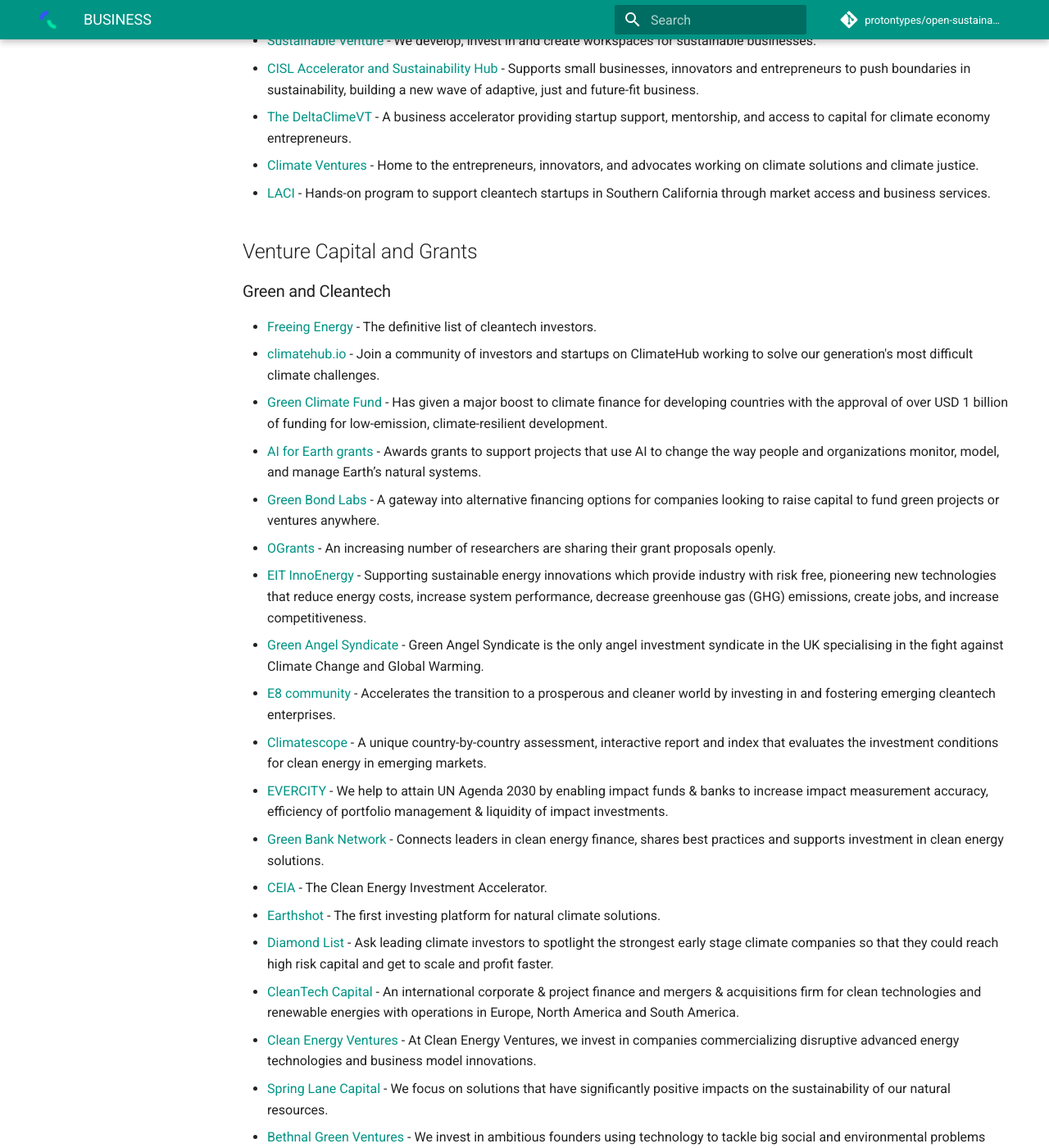
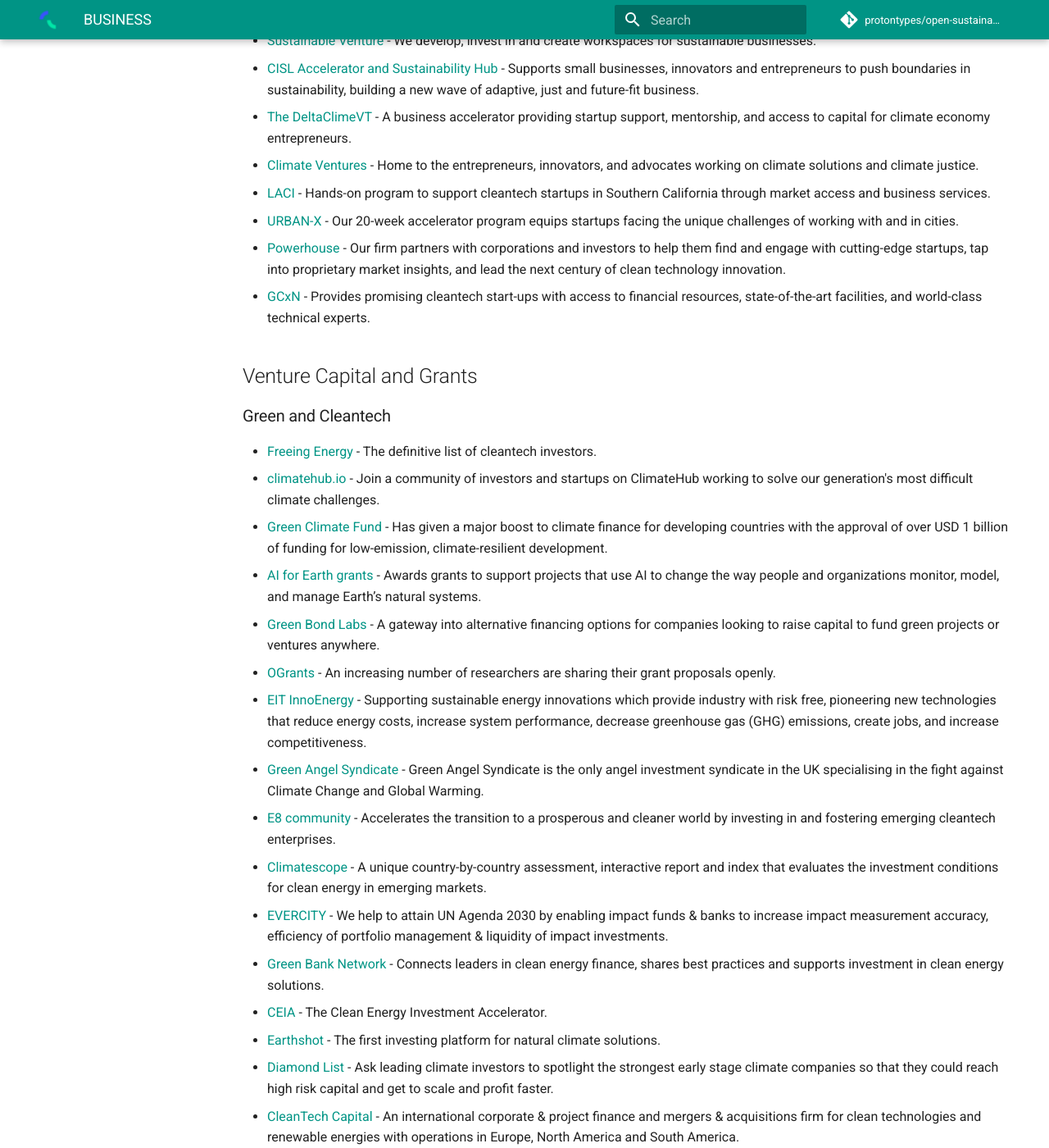
Before and after one commit to protontypes/open-sustainable-technology, an MkDocs documentation site: the page built from docs/BUSINESS.md, in a window 1280 px wide and 1400 px high, scrolled down 2295 px. Shown: the whole window at 82% size. Built offline with MkDocs 1.6.1 and Material for MkDocs 9.7.7, drawn with Linux system fonts in a browser that asks for light colours; comment, search, counter and statistics services are not loaded; some of the changed text lies outside the part shown.

Commit message:
Update BUSINESS.md

```diff
--- a/docs/BUSINESS.md
+++ b/docs/BUSINESS.md
@@ -46,6 +46,9 @@
 * [The DeltaClimeVT](https://deltaclimevt.com/) - A business accelerator providing startup support, mentorship, and access to capital for climate economy entrepreneurs.
 * [Climate Ventures](https://climateventures.org/earthtech/) - Home to the entrepreneurs, innovators, and advocates working on climate solutions and climate justice.
 * [LACI](https://laincubator.org/) - Hands-on program to support cleantech startups in Southern California through market access and business services.
+* [URBAN-X](https://www.urban-x.com/) - Our 20-week accelerator program equips startups facing the unique challenges of working with and in cities.
+* [Powerhouse](https://www.powerhouse.fund/) - Our firm partners with corporations and investors to help them find and engage with cutting-edge startups, tap into proprietary market insights, and lead the next century of clean technology innovation.
+* [GCxN](https://gcxnrel.com/) - Provides promising cleantech start-ups with access to financial resources, state-of-the-art facilities, and world-class technical experts.
 
 
 ## Venture Capital and Grants
@@ -71,6 +74,7 @@
 * [Spring Lane Capital](https://www.springlanecapital.com/) - We focus on solutions that have significantly positive impacts on the sustainability of our natural resources.
 * [Bethnal Green Ventures](https://bethnalgreenventures.com/) - We invest in ambitious founders using technology to tackle big social and environmental problems that aim to radically improve millions of lives.
 * [VC Sustainability Clause](https://lfca.earth/sustainability-clause) - Together with our members from the venture capital industry, we have evolved our Green Pledge into what we call  “The Sustainability Clause”.
+* [Prelude Ventures](https://www.preludeventures.com/) - Prelude Ventures is a venture capital firm partnering with entrepreneurs to address climate change.
 
 
 ### Open Source
```
